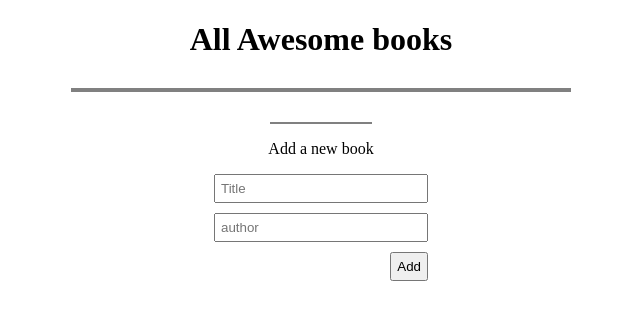
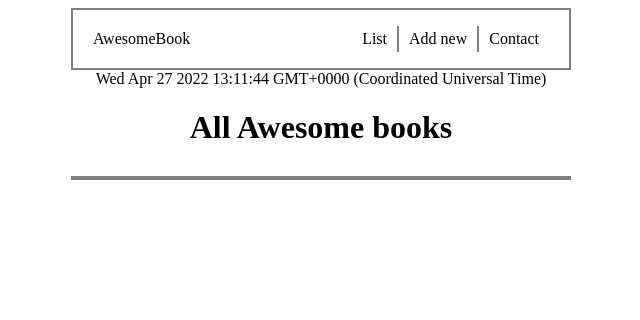
Before and after one commit to HSMathebula/Awesome-books-plain-JavaScript-with-objects, a website: page index.html in a window 1280 px wide. Shown: the whole page, without its empty margins (319-959 px from the left). Drawn offline with Linux system fonts and the light colour scheme.

Commit message:
Add html, css, and js for navbar and book list

```diff
--- a/index.html
+++ b/index.html
@@ -10,10 +10,22 @@
   <body>
 
     <div class="main-container">
+      <header>
+        <nav>
+          <p class="logo">AwesomeBook</p>
+          <ul>
+            <li class="listBtn">List</li>
+            <li>Add new</li>
+            <li class="contact">Contact</li>
+          </ul>
+        </nav>
+      </header>
+      <div id="current-date"></div>
+
       <h1>All Awesome books</h1>
-
       <div id="book-list"></div>
 
+      <div class="form-contaner">
         <hr class="hr">
         <p class="add-text">Add a new book</p>
         <form id="book-form">
@@ -22,6 +34,7 @@
           <button id="add-button" type="submit">Add</button>
         </form>
       </div>
+    </div>
 
     <script src="main.js"></script>
   </body>
--- a/main.js
+++ b/main.js
@@ -106,3 +106,16 @@ document.querySelector('#book-list').addEventListener('click', (e) => {
   // Remove book from store
   Store.removeBook(e.target.previousElementSibling.previousElementSibling.textContent);
 });
+
+document.getElementById("current-date").innerHTML = Date();
+
+const bookList = document.querySelector('#book-list');
+const listBtn = document.querySelector('.listBtn');
+
+listBtn.addEventListener('click', () => {
+  bookList.style.display = 'block';
+});
+
+window.addEventListener('load', () => {
+  bookList.style.display = 'block';
+});
--- a/style.css
+++ b/style.css
@@ -22,6 +22,7 @@ form {
   margin-top: 30px;
   margin-bottom: 30px;
   border: 2px solid gray;
+  display: none;
 }
 
 input {
@@ -61,3 +62,41 @@ span {
 button {
   padding: 5px;
 }
+
+/* nav */
+nav {
+  display: flex;
+  justify-content: space-between;
+  border: 2px solid gray;
+  padding: 0 20px;
+  align-items: center;
+}
+
+.logo {
+  margin: 0;
+}
+
+ul {
+  display: flex;
+}
+
+ul li {
+  list-style: none;
+  margin-left: 10px;
+  border-right: 2px solid gray;
+  padding: 4px 0;
+  padding-right: 10px;
+}
+
+.contact {
+  border: none;
+}
+
+.form-contaner {
+  display: none;
+}
+
+.current-date {
+  font-size: x-small;
+  text-align: end;
+}
```
Lines whose indentation alone changed are shown as unchanged.
